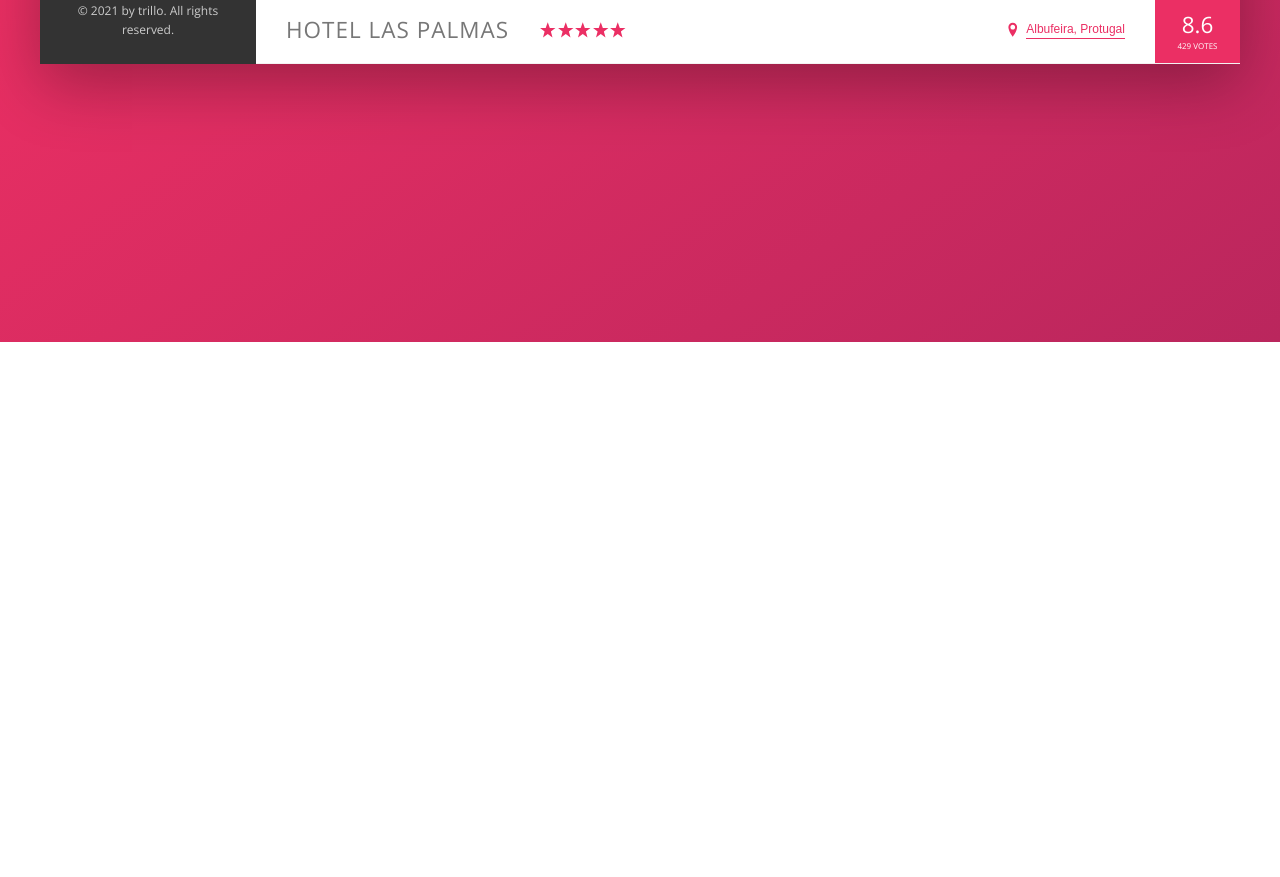
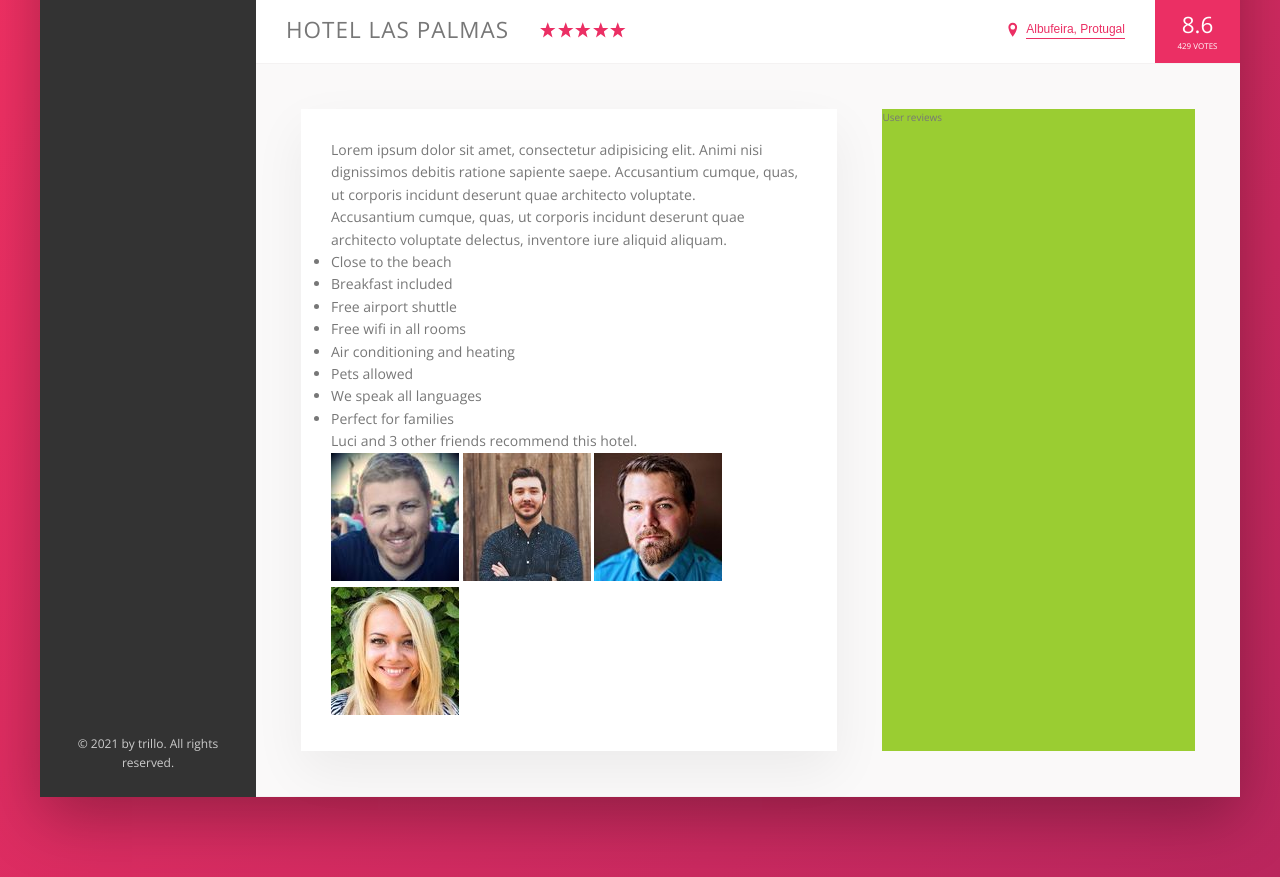
Before and after one commit to JasonTK421/Trillo, a plain HTML site: page index.html in a window 1280 px wide. Shown: the part 538-1415 px from the top of the page. Before the commit the page ends 880 px from the top, so only its background shows below. Drawn offline with nearby package versions, Linux system fonts and the light colour scheme.

Commit message:
Started setting up the discription section

```diff
--- a/index.html
+++ b/index.html
@@ -142,6 +142,44 @@
                             <div class="overview__rating-count">429 votes</div>
                         </div>
                     </div>
+
+                    <div class="detail">
+                        <div class="discription">
+                            <p class="paragraph">
+                                Lorem ipsum dolor sit amet, consectetur adipisicing elit. Animi nisi dignissimos debitis ratione sapiente saepe. Accusantium cumque, quas, ut corporis incidunt deserunt quae architecto voluptate.
+                            </p>
+
+                            <p class="paragraph">
+                                Accusantium cumque, quas, ut corporis incidunt deserunt quae architecto voluptate delectus, inventore iure aliquid aliquam.
+                            </p>
+
+                            <ul class="list">
+                                <li class="list__item">Close to the beach</li>
+                                <li class="list__item">Breakfast included</li>
+                                <li class="list__item">Free airport shuttle</li>
+                                <li class="list__item">Free wifi in all rooms</li>
+                                <li class="list__item">Air conditioning and heating</li>
+                                <li class="list__item">Pets allowed</li>
+                                <li class="list__item">We speak all languages</li>
+                                <li class="list__item">Perfect for families</li>
+                            </ul>
+                            <div class="recommend">
+                                <p class="recommend__count">
+                                    Luci and 3 other friends recommend this hotel.
+                                </p>
+                                <div class="recommend__friends">
+                                    <img src="img/user-3.jpg" alt="Friend 1" class="recommend__photo">
+                                    <img src="img/user-4.jpg" alt="Friend 2" class="recommend__photo">
+                                    <img src="img/user-5.jpg" alt="Friend 3" class="recommend__photo">
+                                    <img src="img/user-6.jpg" alt="Friend 4" class="recommend__photo">
+                                </div>
+                            </div>
+                        </div>
+
+                        <div class="user-reviews">
+                            User reviews
+                        </div>
+                    </div>
                 </main>
             </div>
         </div>
--- a/sass/_base.scss
+++ b/sass/_base.scss
@@ -13,6 +13,9 @@
     --color-grey-dark-3: #999;
 
     --shadow-dark: 0 2rem 6rem rgba(0,0,0,.3);
+    --shadow-light: 0 2rem 5rem rgba(0, 0, 0, .06);
+
+    --line: 1px solid var(--color-grey-light-2);
 }
 
 * {
--- a/sass/_component.scss
+++ b/sass/_component.scss
@@ -206,7 +206,7 @@
 .overview {
     display: flex;
     align-items: center;
-    border-bottom: 1px solid var(--color-grey-light-2);
+    border-bottom: var(--line);
 
     &__heading {
         font-size: 2.25rem;
--- a/sass/_layout.scss
+++ b/sass/_layout.scss
@@ -11,7 +11,7 @@
     font-size: 1.4rem;
     height: 7rem;
     background-color: #fff;
-    border-bottom: 1px solid var(--color-grey-light-2);
+    border-bottom: var(--line);
     display: flex;
     justify-content: space-between;
     align-items: center;
@@ -33,3 +33,24 @@
     background-color: #fff;
     flex: 1;
 }
+
+.detail {
+    display: flex;
+    padding: 4.5rem;
+    background-color: var(--color-grey-light-1);
+    border-bottom: var(--line);
+}
+
+.discription {
+    font-size: 1.4rem;
+    background-color: #fff;
+    box-shadow: var(--shadow-light);
+    padding: 3rem;
+    flex: 0 0 60%;
+    margin-right: 4.5rem;
+}
+
+.user-reviews {
+    background-color: yellowgreen;
+    flex: 1;
+}
```
Also changed, not shown: css/style.css, 1 other file.
